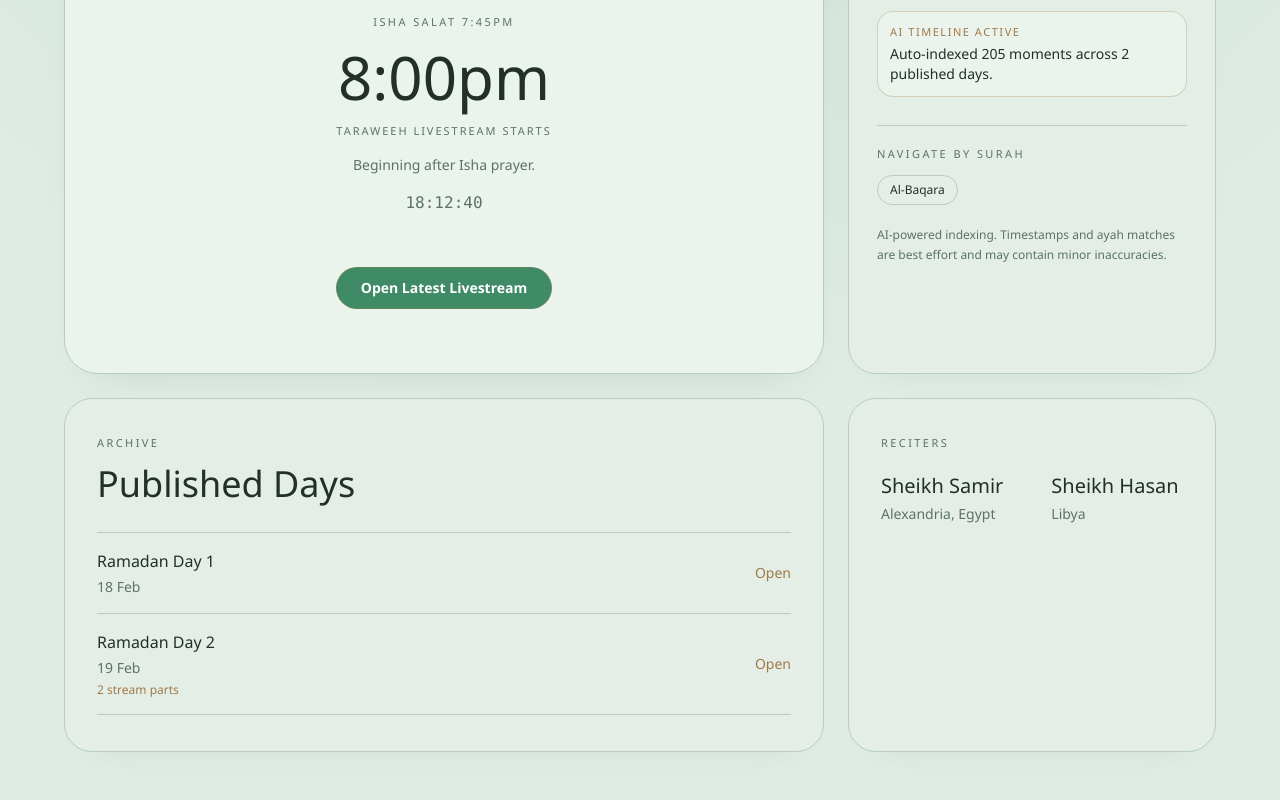
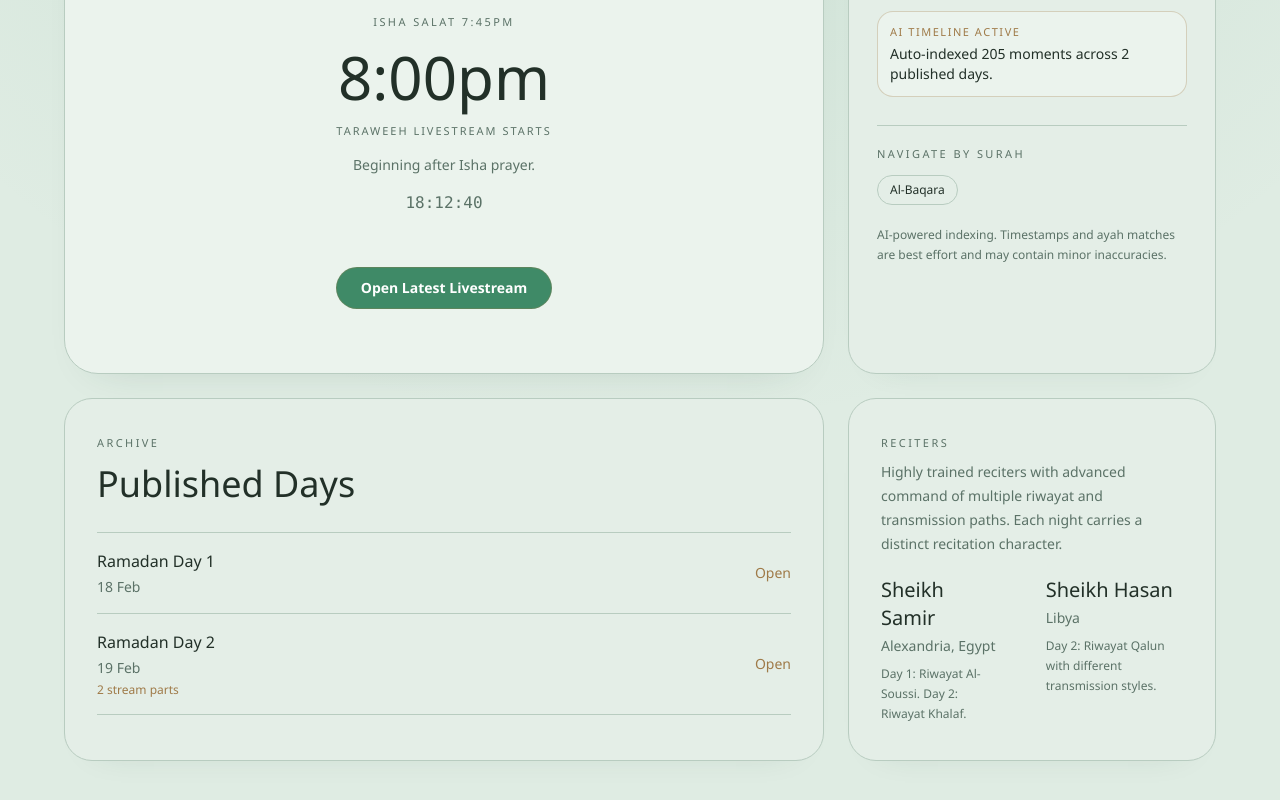
Before and after one commit to Himikid/andalus-taraweeh, a Next.js app: page / in a window 1280 px wide. Shown: the part 440-1240 px from the top of the page. Built offline with nearby package versions, Linux system fonts and the light colour scheme.

Commit message:
content: enrich reciters section with riwayat notes and clearer copy

```diff
--- a/components/shared/RecitersInfo.tsx
+++ b/components/shared/RecitersInfo.tsx
@@ -6,16 +6,26 @@ export default function RecitersInfo({ compact = false }: RecitersInfoProps) {
   return (
     <section className="w-full">
       <p className="label-caps">Reciters</p>
+      <p className="mt-2 text-sm leading-6 text-muted">
+        Highly trained reciters with advanced command of multiple riwayat and transmission paths. Each night carries a distinct
+        recitation character.
+      </p>
 
       <div className={`mt-5 flex flex-col gap-7 ${compact ? "" : "sm:flex-row sm:items-start sm:gap-12"}`}>
         <article>
           <p className="text-lg font-medium text-ivory sm:text-xl">Sheikh Samir</p>
           <p className="mt-1 text-sm text-muted">Alexandria, Egypt</p>
+          <p className="mt-2 text-xs leading-5 text-muted">
+            Day 1: Riwayat Al-Soussi. Day 2: Riwayat Khalaf.
+          </p>
         </article>
 
         <article>
           <p className="text-lg font-medium text-ivory sm:text-xl">Sheikh Hasan</p>
           <p className="mt-1 text-sm text-muted">Libya</p>
+          <p className="mt-2 text-xs leading-5 text-muted">
+            Day 2: Riwayat Qalun with different transmission styles.
+          </p>
         </article>
       </div>
     </section>
```
